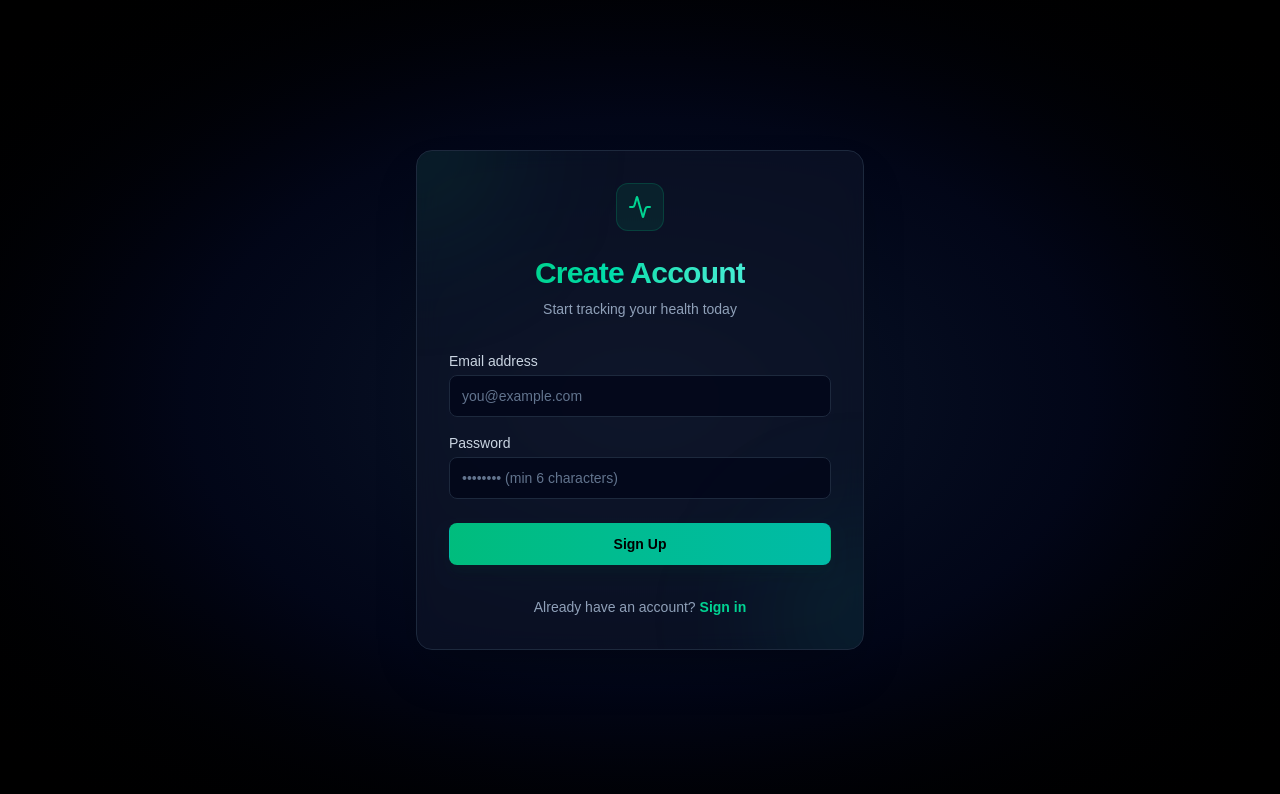
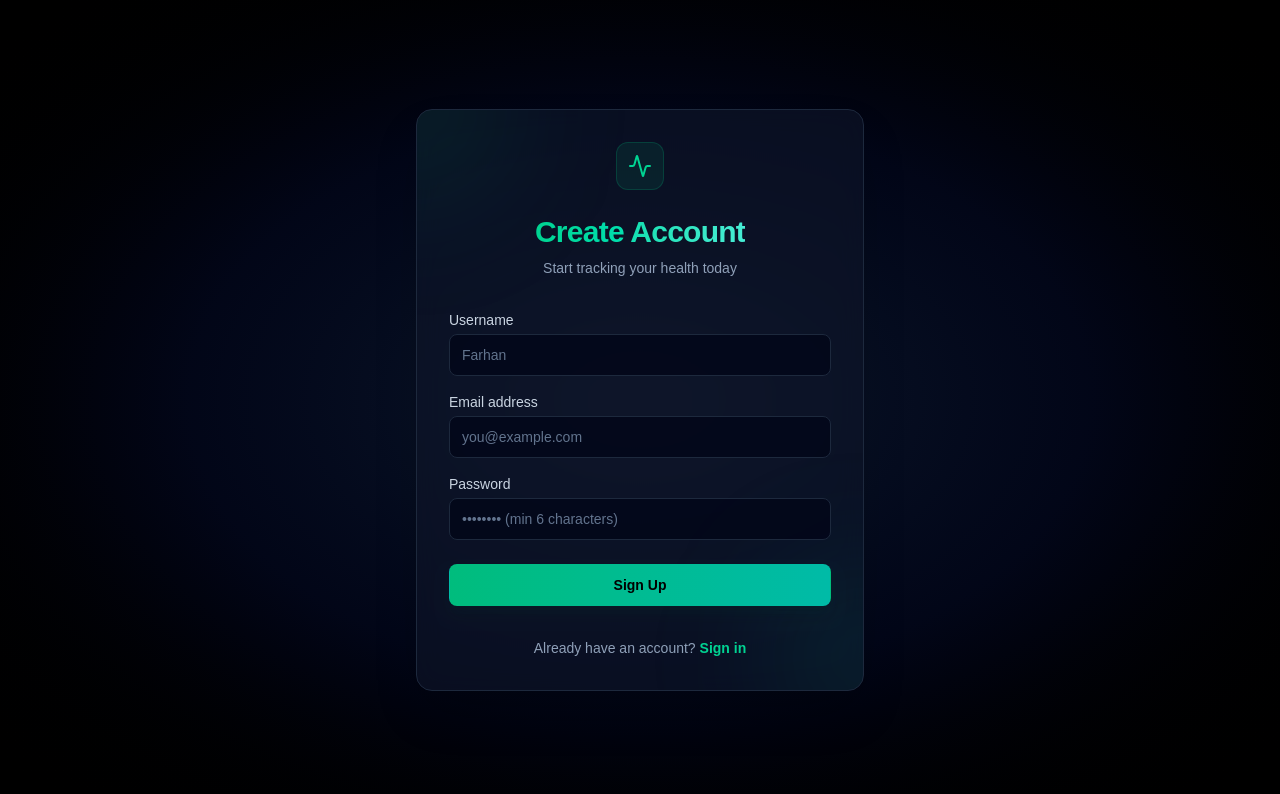
Before and after one commit to Ixvaran/nutrition-tracker, a Next.js app: page /register in a window 1280 px wide. Shown: the top 794 px of the page. Built offline with nearby package versions, Linux system fonts and the light colour scheme.

Commit message:
Add username support and metadata flow

```diff
--- a/src/app/actions.ts
+++ b/src/app/actions.ts
@@ -9,6 +9,7 @@ export async function signUp(prevState: any, formData: FormData) {
   const supabase = await createClient()
   const email = formData.get('email') as string
   const password = formData.get('password') as string
+  const username = formData.get('username') as string
 
   if (!email || !password) {
     return { error: 'Email and password are required' }
@@ -19,6 +20,9 @@ export async function signUp(prevState: any, formData: FormData) {
     password,
     options: {
       emailRedirectTo: `${process.env.NEXT_PUBLIC_SUPABASE_URL}/auth/callback`,
+      data: {
+        username: username || undefined
+      }
     },
   })
 
--- a/src/app/page.tsx
+++ b/src/app/page.tsx
@@ -38,6 +38,7 @@ export default async function Page({
       .insert({
         id: user.id,
         role: 'free',
+        username: user.user_metadata?.username || 'User_' + user.id.substring(0, 8),
         daily_ai_requests: 0,
         last_request_date: todayStr,
         tdee_target: 2000,
--- a/src/app/register/page.tsx
+++ b/src/app/register/page.tsx
@@ -29,6 +29,19 @@ export default function RegisterPage() {
 
         <form className="mt-8 space-y-6" action={formAction}>
           <div className="space-y-4 rounded-md">
+            <div>
+              <label htmlFor="username" className="block text-sm font-medium text-slate-300 mb-1">
+                Username
+              </label>
+              <input
+                id="username"
+                name="username"
+                type="text"
+                required
+                className="relative block w-full rounded-lg border border-slate-800 bg-slate-950/80 px-3 py-2.5 text-white placeholder-slate-500 focus:z-10 focus:border-emerald-500 focus:outline-hidden focus:ring-1 focus:ring-emerald-500 sm:text-sm transition-all"
+                placeholder="Farhan"
+              />
+            </div>
             <div>
               <label htmlFor="email" className="block text-sm font-medium text-slate-300 mb-1">
                 Email address
--- a/src/components/Dashboard.tsx
+++ b/src/components/Dashboard.tsx
@@ -15,6 +15,7 @@ import { type AIExtractionResponse } from '@/lib/schemas'
 interface Profile {
   id: string
   role: 'free' | 'pro'
+  username?: string
   daily_ai_requests: number
   last_request_date: string
   tdee_target: number
@@ -367,6 +368,13 @@ export default function Dashboard({
           </div>
 
           <div className="flex items-center space-x-3">
+            {profile.username && (
+              <div className="flex items-center space-x-1.5 bg-slate-900 border border-slate-800 rounded-lg px-3 py-1.5 text-xs font-semibold text-slate-350">
+                <User className="h-3.5 w-3.5 text-emerald-400" />
+                <span>Hi, {profile.username}</span>
+              </div>
+            )}
+
             {/* Quick date display/selector */}
             <input
               type="date"
```
Also changed, not shown: 1 other file (tests, documents, lock files or other folders).
